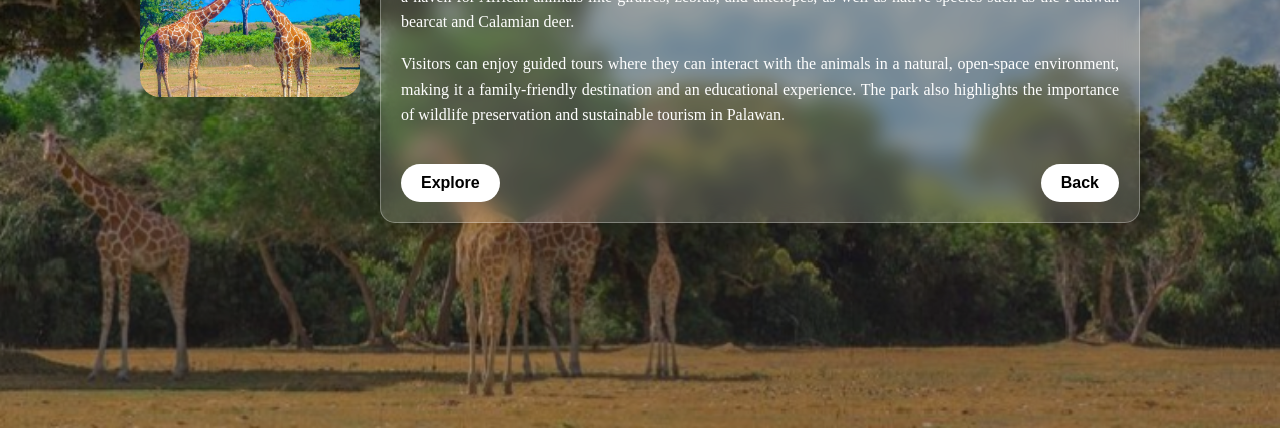
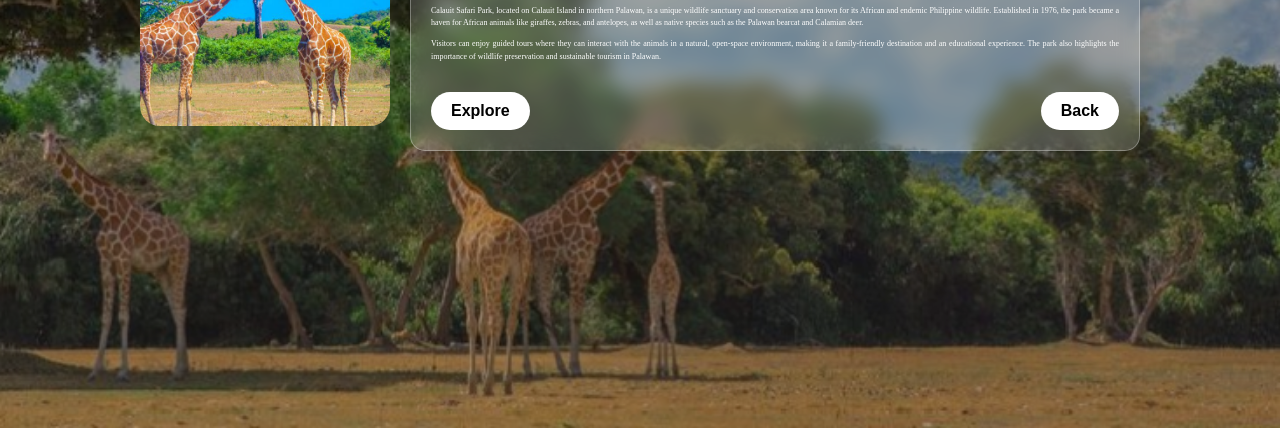
Before and after one commit to Aurelius028/aurelius028, a plain HTML site: page calauit.html in a window 1280 px wide. Shown: the part 372-800 px from the top of the page. Drawn offline with Linux system fonts and the light colour scheme.

Commit message:
Update calauit.html

```diff
--- a/calauit.html
+++ b/calauit.html
@@ -41,8 +41,8 @@
 
     .image-container img {
       width: 100%;
-      max-width: 220px;
-      height: auto;
+      max-width: 250px;
+      height: 200px;
       border-radius: 20px;
       object-fit: cover;
     }
@@ -65,7 +65,7 @@
     }
 
     p {
-      font-size: 1rem;
+      font-size: 8px;
       line-height: 1.6;
       text-align: justify;
     }
```
